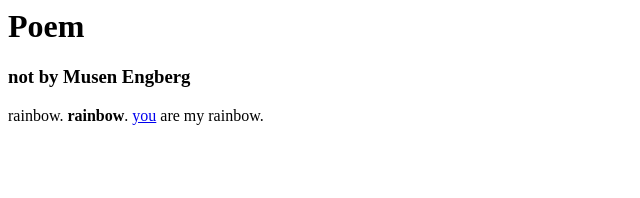
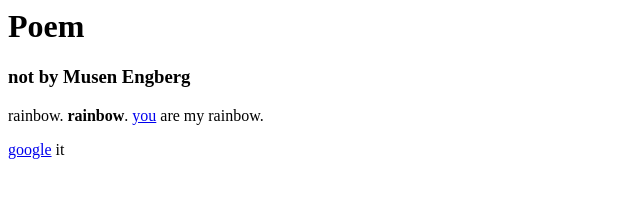
Before and after one commit to mustool/PoemWebsite, a plain HTML site: page index.html in a window 1280 px wide. Shown: the full height of the page, 0-640 px from the left. Drawn offline with Linux system fonts and the light colour scheme.

Commit message:
la till en länk till google

```diff
--- a/index.html
+++ b/index.html
@@ -5,6 +5,7 @@
     <h1>Poem</h1>
     <h3>not by Musen Engberg</h3>
     <p>rainbow. <strong>rainbow</strong>. <a href="you.html">you</a> are my rainbow.</p>
+    <p><a href="www.google.com">google</a> it
 
   </body>
 
```
